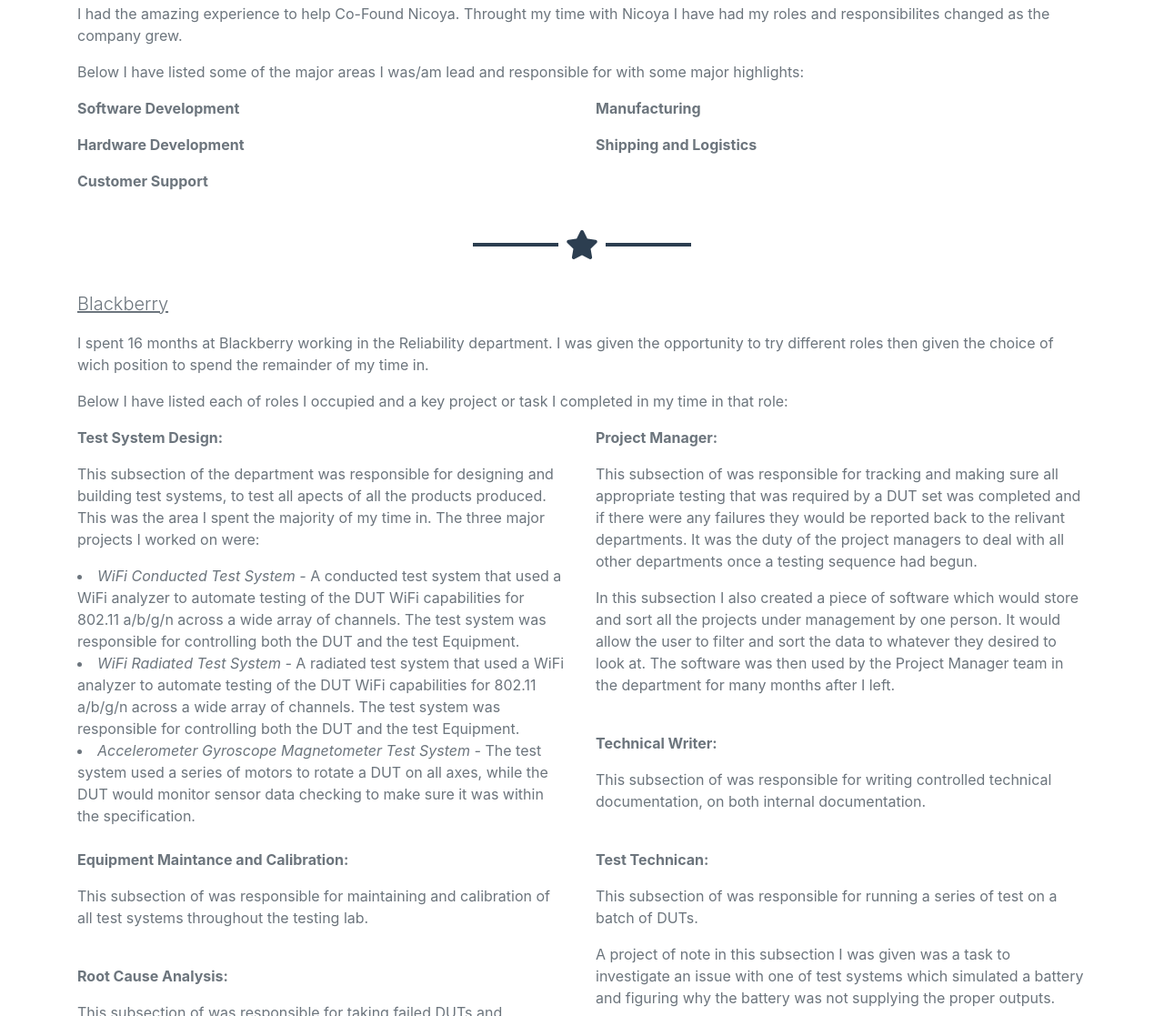
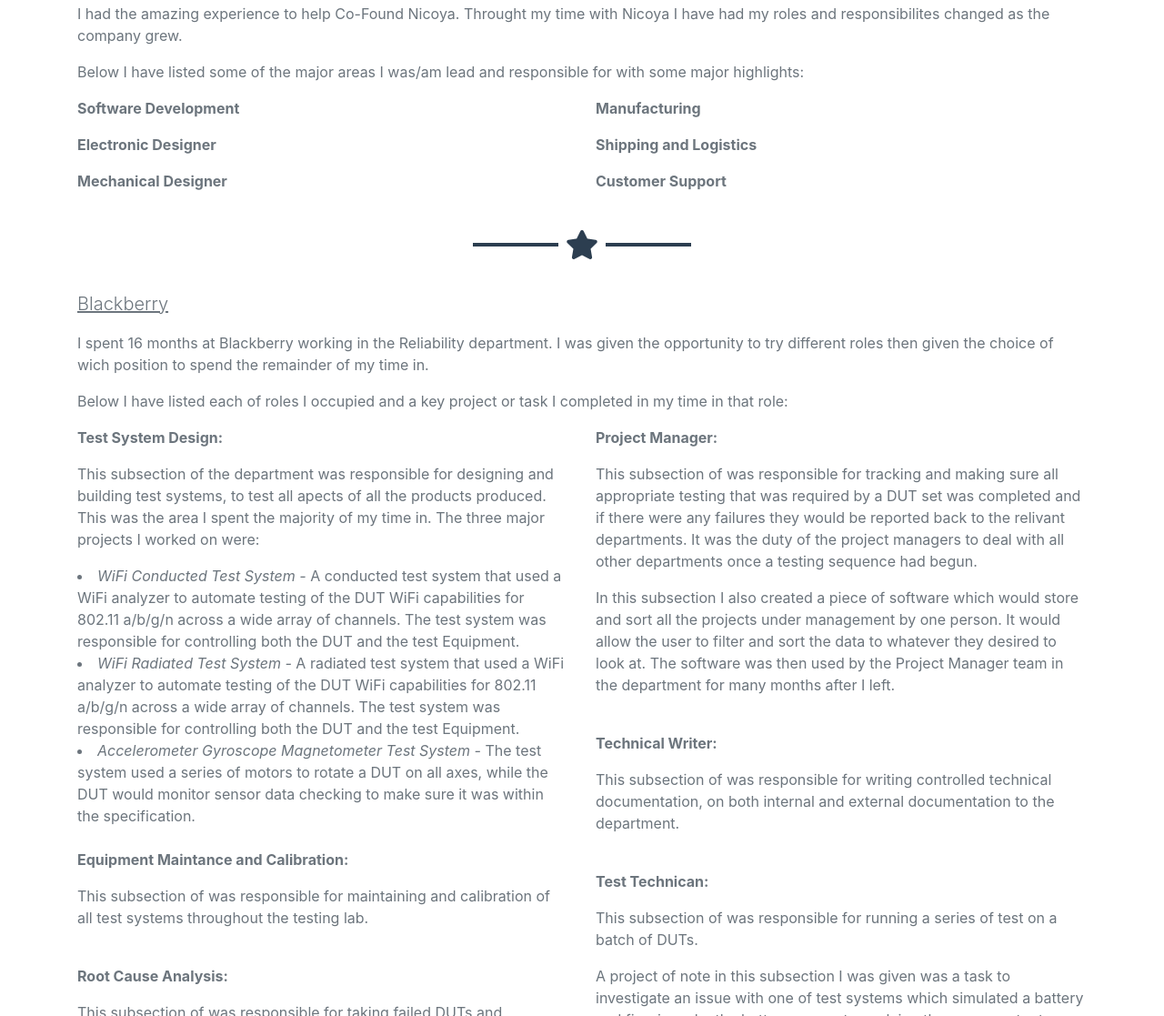
Before and after one commit to thefitz7/ShawnFitzpatrick.github.io, a website with bundled scripts: page index.html in a window 1280 px wide. Shown: the part 2419-3536 px from the top of the page at 91% size. Built offline with nearby package versions, Linux system fonts and the light colour scheme; files whose address does not match are found by name.

Commit message:
fixing grammar error

```diff
--- a/index.html
+++ b/index.html
@@ -163,12 +163,13 @@
         <div class="row">
           <div class="col-md-6 ml-auto">
             <p><b>Software Development</b></p>
-            <p><b>Hardware Development</b></p>
-            <p><b>Customer Support</b></p>
+            <p><b>Electronic Designer</b></p>
+            <p><b>Mechanical Designer</b></p>
           </div>
           <div class="col-md-6 mr-auto">
             <p><b>Manufacturing</b></p>
             <p><b>Shipping and Logistics</b></p>
+            <p><b>Customer Support</b></p>
           </div>
         </div>
       </div>
@@ -233,7 +234,7 @@
           <br>
           <p><b>Technical Writer: </b></p>
           <p>This subsection of was responsible for writing controlled technical
-             documentation, on both internal documentation.</p>
+             documentation, on both internal and external documentation to the department.</p>
           <br>
           <p><b>Test Technican: </b></p>
           <p>This subsection of was responsible for running a series of test on a
```
